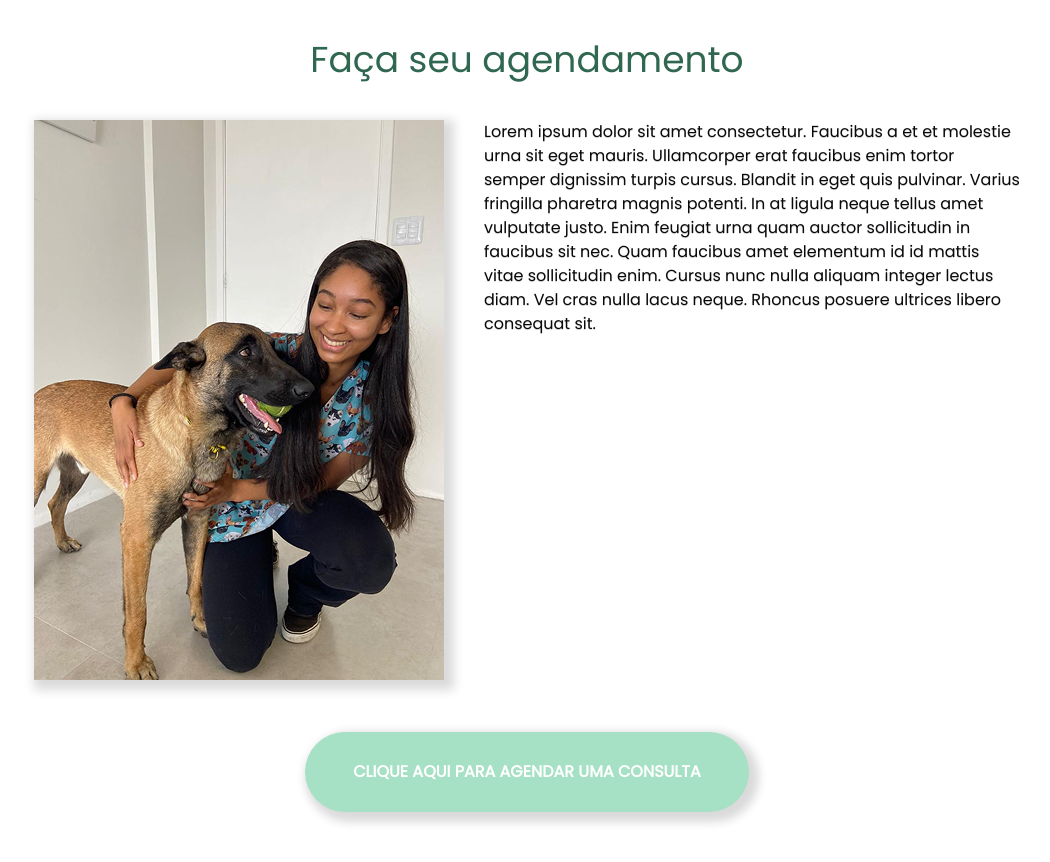
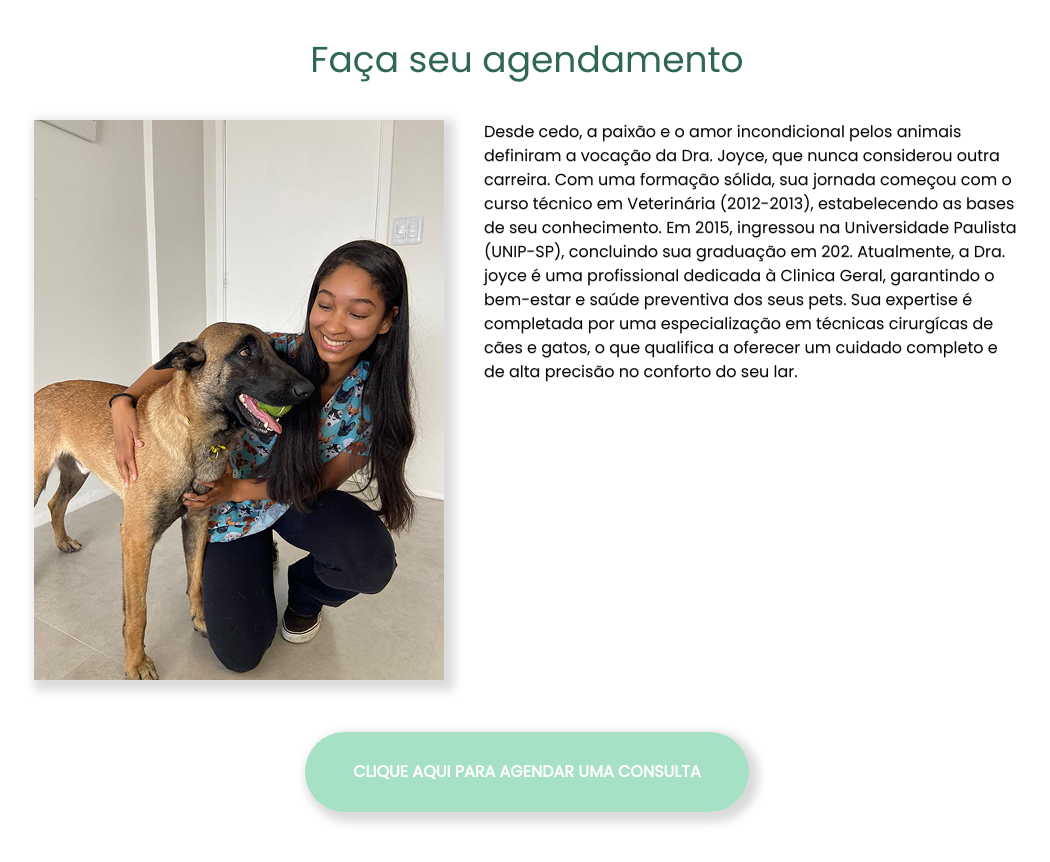
Before and after one commit to Sousasz/frontend-clinica-veterinaria-v2, a Next.js app: page / in a window 1280 px wide. Shown: the part 1420-2282 px from the top of the page, without its empty margins (113-1163 px from the left). Built offline with nearby package versions, Linux system fonts and the light colour scheme; no server answers.

Commit message:
:lipstick: change about text

```diff
--- a/src/components/home/carousel/index.tsx
+++ b/src/components/home/carousel/index.tsx
@@ -14,6 +14,7 @@ import Title from "../../ui/title";
 
 type ServiceItem = {
   imgUrl: StaticImageData | string;
+  id?: string;
   type: string;
   name: string;
   description?: string;
@@ -27,12 +28,14 @@ export default function ServicesCarousel() {
   // Monta os serviços dinâmicos
   const services: ServiceItem[] = [
     ...medicines.map((med: MedicineItem) => ({
+      id: med._id as string | undefined,
       imgUrl: med.type === "injectables-medicines" ? injectableMedicineImage : medicineImage,
       type: med.type === "injectables-medicines" ? "Medicação Injetável" : "Medicação",
       name: med.name || '',
       description: med.description,
     })),
     ...vaccines.map((vac: VaccineItem) => ({
+      id: vac._id as string | undefined,
       imgUrl: vaccinationImage,
       type: "Vacinação",
       name: vac.name || '',
@@ -42,13 +45,15 @@ export default function ServicesCarousel() {
   ];
 
   // Remove duplicates for display only (preserve original data for editing)
-  const uniqueServices: ServiceItem[] = services.reduce((acc: ServiceItem[], svc) => {
-    const exists = acc.find(
-      (s) => (s.name && svc.name && s.name === svc.name && s.type === svc.type) || (s.name === svc.name && s.type === svc.type)
-    );
-    if (!exists) acc.push(svc);
-    return acc;
-  }, []);
+  // Prefer deduplication by unique id when available; fall back to type+name key.
+  const uniqueServices: ServiceItem[] = (() => {
+    const map = new Map<string, ServiceItem>();
+    for (const svc of services) {
+      const key = svc.id ? svc.id : `${svc.type}:::${svc.name}`;
+      if (!map.has(key)) map.set(key, svc);
+    }
+    return Array.from(map.values());
+  })();
 
   const isLoading = medicinesLoading || vaccinesLoading;
 
@@ -67,7 +72,7 @@ export default function ServicesCarousel() {
         <Carousel>
           <CarouselContent>
             {uniqueServices.map((service: ServiceItem, index: number) => (
-              <CarouselItem className="basis-1/3 max-w-[90%]" key={`${service.type}-${service.name || index}`}>
+              <CarouselItem className="basis-1/3 max-w-[90%]" key={service.id ?? `${service.type}-${service.name || index}`}>
                 <CarouselItemContent service={service} />
               </CarouselItem>
             ))}
--- a/src/components/home/make-booking/about.tsx
+++ b/src/components/home/make-booking/about.tsx
@@ -11,14 +11,16 @@ export default function About() {
         alt="Imagem da Doutora Joyce"
       />
       <p className="max-w-[536px] text-shadow-2xs">
-        Lorem ipsum dolor sit amet consectetur. Faucibus a et et molestie urna
-        sit eget mauris. Ullamcorper erat faucibus enim tortor semper dignissim
-        turpis cursus. Blandit in eget quis pulvinar. Varius fringilla pharetra
-        magnis potenti. In at ligula neque tellus amet vulputate justo. Enim
-        feugiat urna quam auctor sollicitudin in faucibus sit nec. Quam faucibus
-        amet elementum id id mattis vitae sollicitudin enim. Cursus nunc nulla
-        aliquam integer lectus diam. Vel cras nulla lacus neque. Rhoncus posuere
-        ultrices libero consequat sit.
+        Desde cedo, a paixão e o amor incondicional pelos animais definiram a
+        vocação da Dra. Joyce, que nunca considerou outra carreira. Com uma
+        formação sólida, sua jornada começou com o curso técnico em Veterinária
+        (2012-2013), estabelecendo as bases de seu conhecimento. Em 2015, ingressou
+        na Universidade Paulista (UNIP-SP), concluindo sua graduação em 202.
+        Atualmente, a Dra. joyce é uma profissional dedicada à Clinica Geral,
+        garantindo o bem-estar e saúde preventiva dos seus pets. Sua expertise é
+        completada por uma especialização em técnicas cirurgícas de cães e gatos,
+        o que qualifica a oferecer um cuidado completo e de alta precisão no conforto
+        do seu lar.
       </p>
     </div>
   );
```
